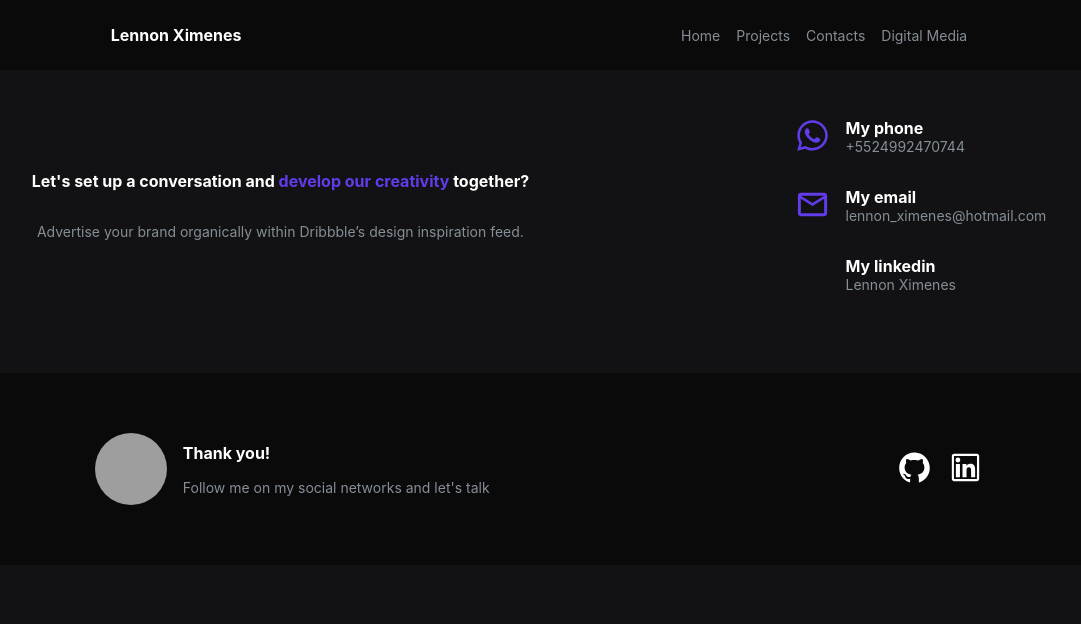
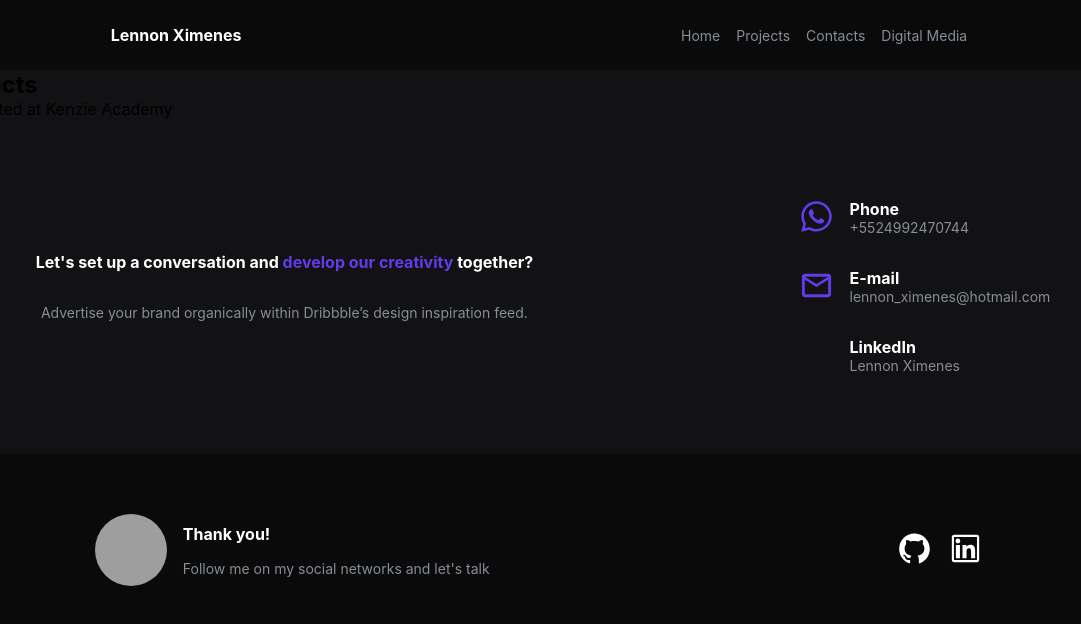
Before and after one commit to LennonXimenes/portfolio, a React (Vite) app: page / in a window 1280 px wide. Shown: the top 624 px of the page, without its empty margins (101-1182 px from the left). Built offline with nearby package versions, Linux system fonts and the light colour scheme; no server answers; grey boxes are pictures that could not be loaded; some icons are missing.

Commit message:
fix = Reformulated contexts and types to fix issues

```diff
--- a/package.json
+++ b/package.json
@@ -10,6 +10,7 @@
     "preview": "vite preview"
   },
   "dependencies": {
+    "axios": "^1.6.2",
     "react": "^18.2.0",
     "react-dom": "^18.2.0",
     "react-icons": "^4.12.0",
--- a/src/App.tsx
+++ b/src/App.tsx
@@ -3,6 +3,7 @@ import { Footer } from "./components/Footer"
 import { GlobalStyles } from "./styles/global"
 import { GlobalReset } from "./styles/reset"
 import { ContactSection } from "./components/ContactSection"
+import { ProjectSection } from "./components/ProjectSection"
 
 export const App = () => {
 
@@ -11,6 +12,7 @@ export const App = () => {
       <GlobalReset />
       <GlobalStyles />
       <Header />
+      <ProjectSection />
       <ContactSection />
       <Footer />
     </div>
--- a/src/components/ContactSection/index.tsx
+++ b/src/components/ContactSection/index.tsx
@@ -15,7 +15,7 @@ export const ContactSection = () => {
                 <li>
                     <FaWhatsapp size={35} color="#623CEA" />
                     <div>
-                        <FontTitle>My phone</FontTitle>
+                        <FontTitle>Phone</FontTitle>
                         <FontParagraph>+5524992470744</FontParagraph>
                     </div>
                 </li>
@@ -23,7 +23,7 @@ export const ContactSection = () => {
                 <li>
                     <MdOutlineEmail size={35} color="#623CEA" />
                     <div>
-                        <FontTitle>My email</FontTitle>
+                        <FontTitle>E-mail</FontTitle>
                         <FontParagraph>lennon_ximenes@hotmail.com</FontParagraph>
                     </div>
                 </li>
@@ -31,7 +31,7 @@ export const ContactSection = () => {
                 <li>
                     <FaLinkedinIn size={35} color="#623CEA" />
                     <div>
-                        <FontTitle>My linkedin</FontTitle>
+                        <FontTitle>LinkedIn</FontTitle>
                         <FontParagraph><a href="https://www.linkedin.com/in/lennon-ximenes/" target="_blank">Lennon Ximenes</a> </FontParagraph>
                     </div>
                 </li>
--- a/src/components/ContactSection/styled.ts
+++ b/src/components/ContactSection/styled.ts
@@ -10,7 +10,7 @@ export const StyledContactSection = styled.section`
     justify-content:space-around;
     align-items: center;
 
-    padding-top: 3rem;
+    padding-top: 5em;
     padding-bottom: 3rem;
 
     .titleParagraphContact {
@@ -19,6 +19,8 @@ export const StyledContactSection = styled.section`
 
         display: flex;
         flex-direction: column;
+
+        padding: 0.5rem;
 
         h1 {
             width: 100%;
--- /dev/null
+++ b/src/components/ProjectSection/index.tsx
@@ -0,0 +1,22 @@
+import { useContext } from "react";
+import { StyledProjectSection } from "./styled";
+import { RepoContext } from "../../providers/RepoContext";
+
+export const ProjectSection = () => {
+    const { repos } = useContext(RepoContext);
+
+    console.log(repos)
+
+    return (
+        <StyledProjectSection>
+            <div>
+                <h1>My projects</h1>
+                <p>Projects created at <span>Kenzie Academy</span></p>
+            </div>
+
+            <ul>
+
+            </ul>
+        </StyledProjectSection>
+    );
+};
--- /dev/null
+++ b/src/components/ProjectSection/styled.ts
@@ -0,0 +1,5 @@
+import styled from "styled-components";
+
+export const StyledProjectSection = styled.section`
+
+`
--- a/src/main.tsx
+++ b/src/main.tsx
@@ -1,9 +1,12 @@
 import React from "react"
 import ReactDOM from "react-dom/client"
 import { App } from "./App.tsx"
+import { RepoProvider } from "./providers/RepoContext.tsx"
 
 ReactDOM.createRoot(document.getElementById('root')!).render(
   <React.StrictMode>
-    <App />
+    <RepoProvider>
+      <App />
+    </RepoProvider>
   </React.StrictMode>,
 )
--- /dev/null
+++ b/src/providers/@types.ts
@@ -0,0 +1,61 @@
+export interface IRepoContext {
+  repos: IRepo[]
+  setRepos: React.Dispatch<React.SetStateAction<IRepo[]>>
+}
+
+export interface IRepoProviderProps {
+  children: React.ReactNode;
+}
+
+export interface IRepoProviderProps {
+  children: React.ReactNode;
+}
+
+export interface IRepo {
+  login: string
+  id: number
+  node_id: string
+  avatar_url: string
+  gravatar_id: string
+  url: string
+  html_url: string
+  followers_url: string
+  following_url: string
+  gists_url: string
+  starred_url: string
+  subscriptions_url: string
+  organizations_url: string
+  repos_url: string
+  events_url: string
+  received_events_url: string
+  type: string
+  site_admin: boolean
+  name: string
+  company: string
+  blog: string
+  location: string
+  email: string
+  hireable: boolean
+  bio: string
+  twitter_username: string
+  public_repos: number
+  public_gists: number
+  followers: number
+  following: number
+  created_at: string
+  updated_at: string
+  private_gists: number
+  total_private_repos: number
+  owned_private_repos: number
+  disk_usage: number
+  collaborators: number
+  two_factor_authentication: boolean
+  plan: Plan
+}
+
+export interface Plan {
+  name: string
+  space: number
+  private_repos: number
+  collaborators: number
+}
--- /dev/null
+++ b/src/providers/RepoContext.tsx
@@ -0,0 +1,27 @@
+import { createContext, useEffect, useState } from "react";
+import { IRepo, IRepoContext, IRepoProviderProps } from "./@types";
+import { api } from "../service/api";
+
+export const RepoContext = createContext({} as IRepoContext);
+
+export const RepoProvider = ({ children }: IRepoProviderProps) => {
+    const [repos, setRepos] = useState<IRepo[]>([]);
+
+    useEffect(() => {
+        const fetchRepos = async () => {
+            try {
+                const { data } = await api.get("/LennonXimenes/repos");
+                setRepos(data);
+            } catch (error) {
+                console.error(error);
+            }
+        };
+        fetchRepos();
+    }, []);
+
+    return (
+        <RepoContext.Provider value={{ repos, setRepos }}>
+            {children}
+        </RepoContext.Provider>
+    );
+};
--- /dev/null
+++ b/src/service/api.ts
@@ -0,0 +1,10 @@
+import axios from "axios";
+
+function createApi() {
+    return axios.create({
+        baseURL: "https://api.github.com/users",
+        timeout: 8000,
+    })
+}
+
+export const api = createApi();
```
Also changed, not shown: src/components/ProjectSection/CardProjectSection/index.tsx (added, +13 -0 lines), 1 other file (tests, documents, lock files or other folders).
